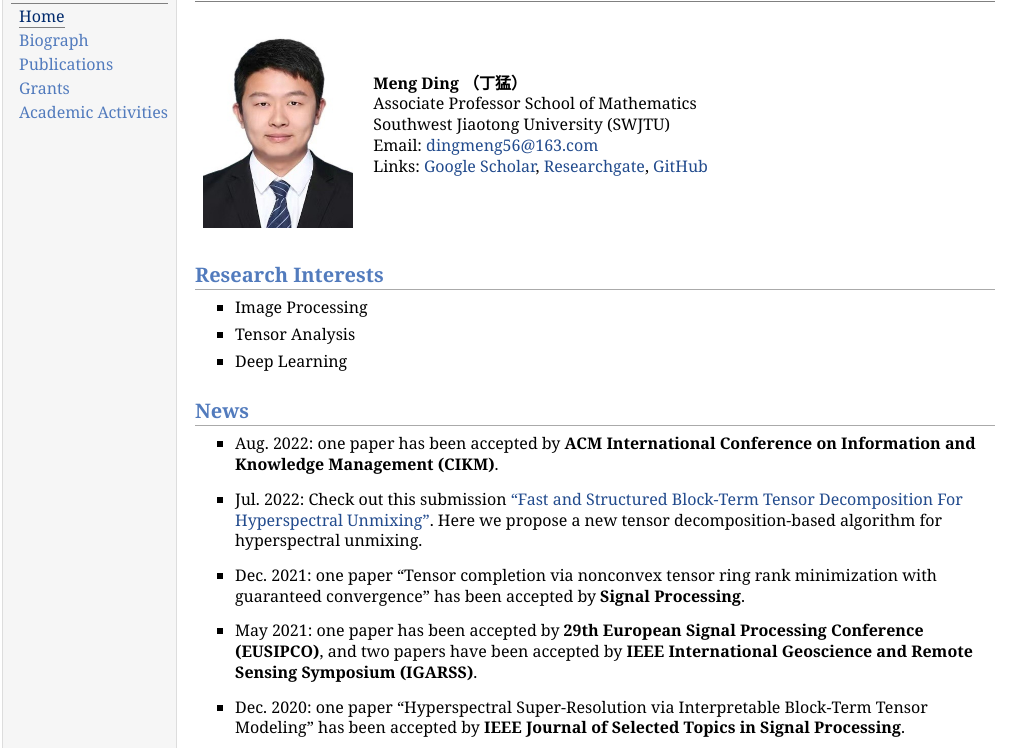
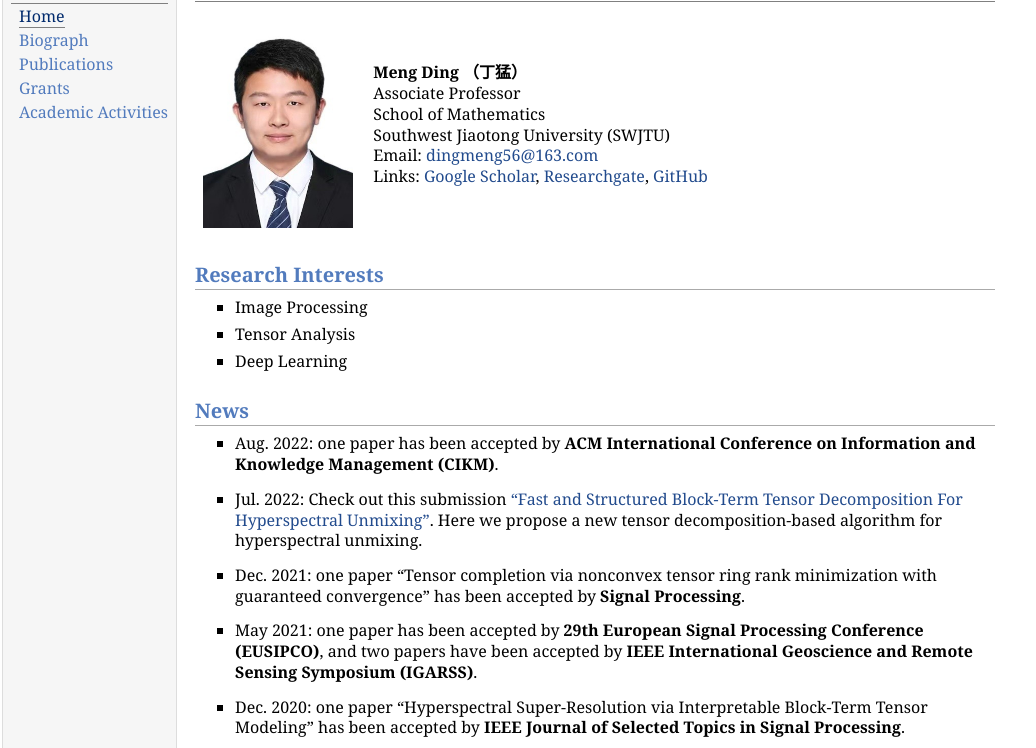
Before and after one commit to MengDing56/MengDing.github.io, a plain HTML site: page index.html in a window 1280 px wide. Shown: the part 48-796 px from the top of the page, without its empty margins (0-1036 px from the left). Drawn offline with nearby package versions, Linux system fonts and the light colour scheme; some packages are replaced by stand-ins of ours.

Commit message:
Update index.html

```diff
--- a/index.html
+++ b/index.html
@@ -34,7 +34,7 @@ MathJax.Hub.Config({
 <table class="imgtable"><tr><td>
 <img src="photo.jpeg" alt="alt text" width="150px" height="200px" />&nbsp;</td>
 <td align="left"><p><b>Meng Ding （丁猛）</b> <br />
-Associate Professor
+Associate Professor <br />
 School of Mathematics <br />
 Southwest Jiaotong University (SWJTU) <br />
 Email: <a href="mailto:dingmeng56@163.com">dingmeng56@163.com</a> <br />
```
